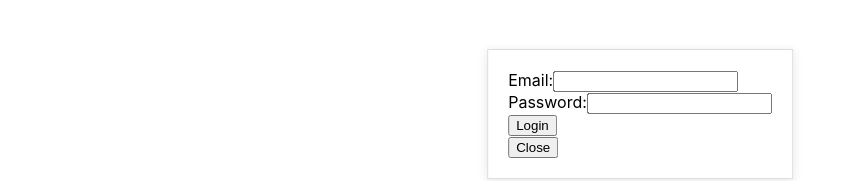
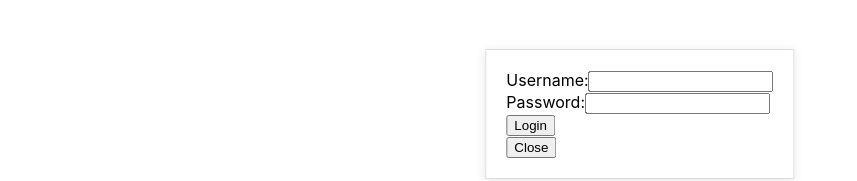
Before and after one commit to nicbenavides/GolfStats, a React (Create React App) app in the folder frontend/: page / in a window 1280 px wide. Both pictures are taken after a click on the button "Login". Shown: the part 286-467 px from the top of the page, without its empty margins (0-857 px from the left). Built offline with nearby package versions, Linux system fonts and the light colour scheme.

Commit message:
Login updated with logout and changed to username login

```diff
--- a/frontend/src/components/Home.js
+++ b/frontend/src/components/Home.js
@@ -2,24 +2,44 @@
 import React, { useState } from 'react';
 import Login from './Login';
 import Register from './Register';
+import Logout from './Logout';
 
 const Home = () => {
     const [showLogin, setShowLogin] = useState(false);
     const [showRegister, setShowRegister] = useState(false);
+    const [username, setUsername] = useState(null);
+
+    const handleLogin = (user) => {
+        setUsername(user);
+        setShowLogin(false);
+    };
+
+    const handleLogout = () => {
+        setUsername(null);
+    };
 
     return (
         <div className="home">
             <h1>Welcome to GolfStats!</h1>
+            {!username ? (
+                <>
                     <button onClick={() => setShowLogin(true)} style={styles.button}>
                         Login
                     </button>
                     <button onClick={() => setShowRegister(true)} style={styles.button}>
                         Create New User
                     </button>
+                </>
+            ) : (
+                <div>
+                    <span>Welcome, {username}!</span>
+                    <Logout onLogout={handleLogout} />
+                </div>
+            )}
 
             {showLogin && (
                 <div style={styles.modal}>
-                    <Login />
+                    <Login onLogin={handleLogin} />
                     <button onClick={() => setShowLogin(false)}>Close</button>
                 </div>
             )}
--- a/frontend/src/components/Login.js
+++ b/frontend/src/components/Login.js
@@ -2,28 +2,30 @@
 import React, { useState } from 'react';
 import axios from 'axios';
 
-const Login = () => {
-    const [email, setEmail] = useState('');
+const Login = ({ onLogin }) => {
+    const [username, setUsername] = useState('')
     const [password, setPassword] = useState('');
+    const [error, setError] = useState('');
 
     const handleSubmit = async (e) => {
         e.preventDefault();
         try {
-            const response = await axios.post('/auth/login', { email, password });
-            console.log(response.data.message);
+            const response = await axios.post('/auth/login', { username, password });
+            onLogin(response.data.username); // Notify parent component of successful login
         } catch (error) {
-            console.error('Login failed:', error.response.data.message);
+            setError('Login failed: ' + (error.response?.data?.message || 'Unknown error'));
         }
     };
 
     return (
         <form onSubmit={handleSubmit}>
             <div>
-                <label>Email:</label>
+                <label>Username:</label>
                 <input
-                    type="email"
-                    value={email}
-                    onChange={(e) => setEmail(e.target.value)}
+                    type="username"
+                    value={username}
+                    onChange={(e) => setUsername(e.target.value)}
+                    required
                 />
             </div>
             <div>
@@ -32,9 +34,11 @@ const Login = () => {
                     type="password"
                     value={password}
                     onChange={(e) => setPassword(e.target.value)}
+                    required
                 />
             </div>
             <button type="submit">Login</button>
+            {error && <p style={{ color: 'red' }}>{error}</p>}
         </form>
     );
 };
--- /dev/null
+++ b/frontend/src/components/Logout.js
@@ -0,0 +1,18 @@
+// frontend/src/components/Logout.js
+import React from 'react';
+import axios from 'axios';
+
+const Logout = ({ onLogout }) => {
+    const handleLogout = async () => {
+        try {
+            await axios.post('/auth/logout');
+            onLogout(); // Notify parent component of successful logout
+        } catch (error) {
+            console.error('Logout failed:', error.response.data.message);
+        }
+    };
+
+    return <button onClick={handleLogout}>Logout</button>;
+};
+
+export default Logout;
```
Also changed, not shown: 2 other files (tests, documents, lock files or other folders). Lines whose indentation alone changed are shown as unchanged.
